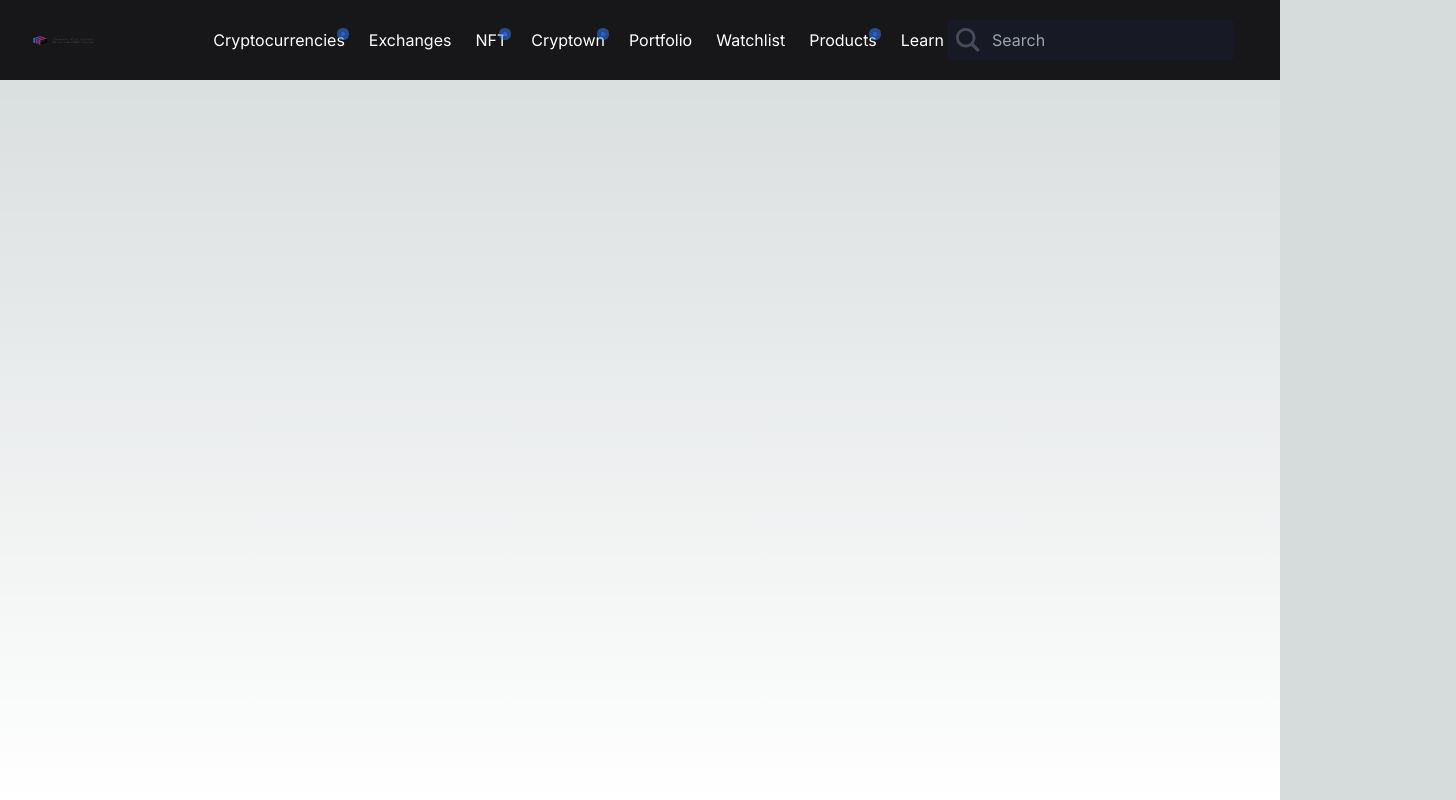
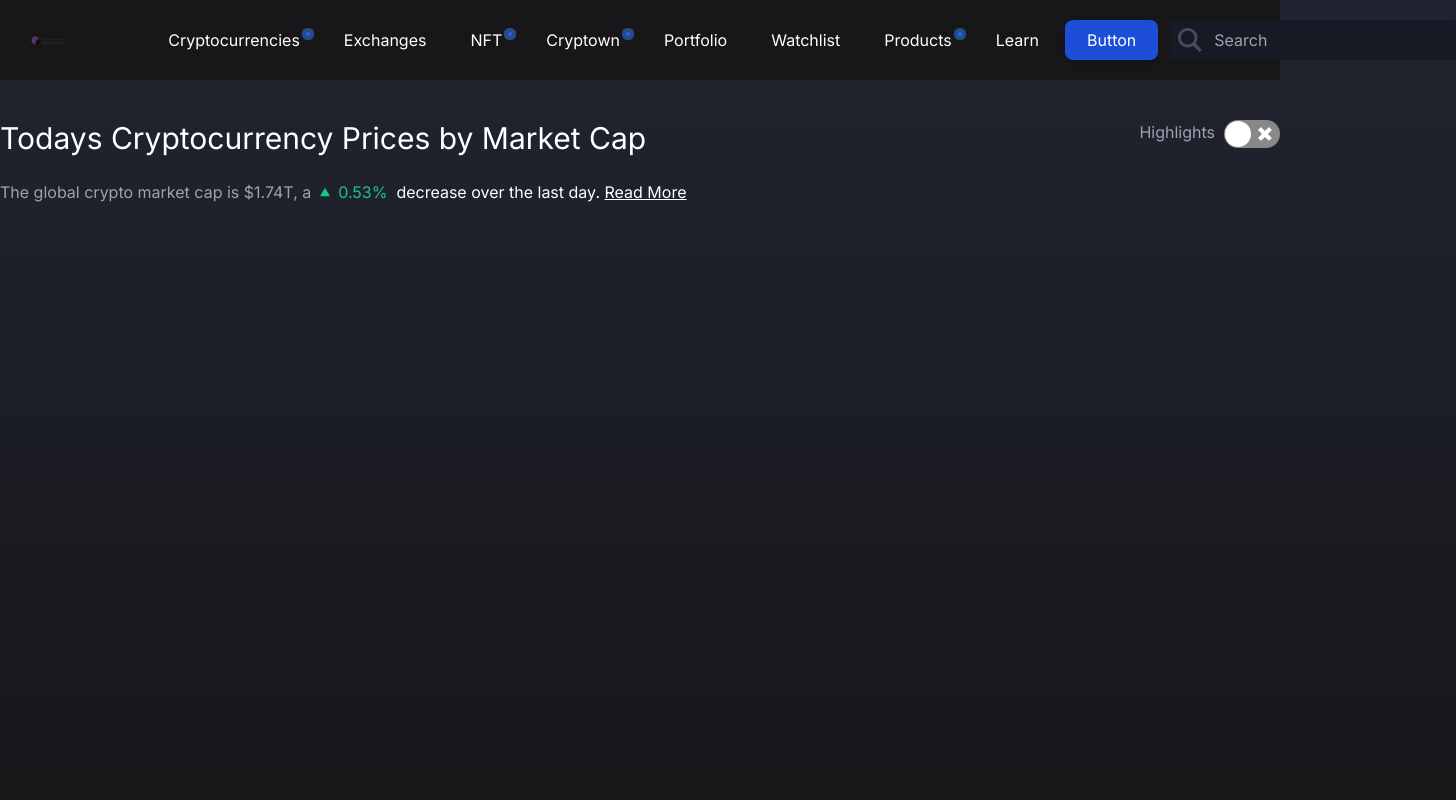
Before and after one commit to vineyard1219/coin-market, a Next.js app: page / in a window 1280 px wide. Shown: the whole page, 1456 px wide, since content can reach past the window. Built offline with nearby package versions, Linux system fonts and the light colour scheme.

Commit message:
홈페이지 상단 부분 구축

```diff
--- a/app/globals.css
+++ b/app/globals.css
@@ -1,6 +1,12 @@
 @tailwind base;
 @tailwind components;
 @tailwind utilities;
+
+body {
+  background: linear-gradient(to bottom, #212430, #17171a);
+  height: 100%;
+  width: 100vw;
+}
 
 :root {
   --foreground-rgb: 0, 0, 0;
@@ -16,7 +22,7 @@
   }
 }
 
-body {
+/* body {
   color: rgb(var(--foreground-rgb));
   background: linear-gradient(
       to bottom,
@@ -24,4 +30,4 @@ body {
       rgb(var(--background-end-rgb))
     )
     rgb(var(--background-start-rgb));
-}
+} */
--- a/app/page.tsx
+++ b/app/page.tsx
@@ -1,12 +1,13 @@
 import Image from 'next/image'
 import Header from '@/components/Header'
+import Trending from '@/components/Trending'
 
 export default function Home() {
   return (
     <div className='min-h-screen'>
       <Header />
       <div className='mt-10'/>
-      {/*ddd*/}
+      <Trending />
       <div className='mt-20'/>
       {/*ddd*/}
 
--- a/components/Header.tsx
+++ b/components/Header.tsx
@@ -7,9 +7,11 @@ const styles = {
   headerWrapper: `flex justify-center h-full max-w-screen-xl mx-auto px-4`,
   nav: `flex justify-center items-center gap-[20px]`,
   navItem: `relative mr-1 cursor-pointer hover:opacity-60`,
+  navLink: `text-white flex mx-[10px]`,
   badge: `rounded-full bg-blue-600 h-1 w-1 absolute bottom-5 right-0 top-1 ring-4`,
   inputContainer: `flex items-center justify-center p-2 rounded bg-[#171924]`,
   input: `bg-transparent outline-none text-white w-70 ml-3`,
+  navbtn: `py-2 px-3 bg-blue-700 text-white rounded-lg shadow-md hover:bg-blue-500 focus:outline-none focus:ring-2 focus:ring-blue-400 focus:ring-opacity-75 mx-3`
 }
 
 const Header = () => {
@@ -63,6 +65,9 @@ const Header = () => {
 
         <div className='flex items-center'>
           {/* <ConnectButton /> */}
+          <div className={styles.navbtn}>
+            <div className={styles.navLink}>Button</div>
+          </div>
 
           <div className={styles.inputContainer}>
             <Search />
--- /dev/null
+++ b/components/Trending.tsx
@@ -0,0 +1,79 @@
+'use client'
+
+import React, { useState } from 'react'
+import fire from '@/assets/fire.png'
+import btc from '@/assets/btc.png'
+import usdt from '@/assets/usdt.png'
+import gainers from '@/assets/gainers.png'
+import recent from '@/assets/recent.png'
+import ReactSwitch from 'react-switch'
+import Rate from '@/components/cmc-table/Rate'
+
+const styles = {
+  trendingWrapper: `mx-auto max-w-screen-2xl`,
+  h1: `text-3xl text-white`,
+  flexCenter: `flex items-center,`
+}
+
+const trendingData = [
+  {
+    number: 1,
+    symbol: "BTC",
+    name: "Bitcoin",
+    icon: btc,
+    isIncrement: true,
+    rate: "2.34%"
+  },
+  {
+    number: 2,
+    symbol: "USDT",
+    name: "Tether",
+    icon: usdt,
+    isIncrement: false,
+    rate: "9.32%"
+  },
+  {
+    number: 3,
+    symbol: "BTC",
+    name: "Bitcoin",
+    icon: btc,
+    isIncrement: true,
+    rate: "2.34%"
+  },
+
+]
+
+const Trending = () => {
+    const [checked, setChecked] = useState(false)
+
+  return (
+    <div className='text-white'>
+      <div className={styles.trendingWrapper}>
+        <div className='flex justify-between'>
+          <h1 className={styles.h1}>Todays Cryptocurrency Prices by Market Cap</h1>
+
+            <div className='flex'>
+              <p className='text-gray-400 '>Highlights &nbsp;</p>
+              <ReactSwitch checked={checked} onChange={() => { setChecked(!checked) }} />
+            </div>
+        </div>
+        <br/>
+
+        <div className='flex'>
+          <p className='text-gray-400'>The global crypto market cap is $1.74T, a &nbsp;</p>
+          <span> <Rate isIncrement={true} rate='0.53%' /> </span>
+          <p> &nbsp; decrease over the last day. <span className='underline'>Read More</span> </p>
+        </div>
+        <br/>
+
+        <div className={styles.flexCenter}>
+          {/* <TrendingCard title='Trending' icon={fire} trendingData={trendingData} />
+          <TrendingCard title='Biggest Gainers' icon={gainers} trendingData={trendingData} />
+          <TrendingCard title='Recently Added' icon={recent} trendingData={trendingData} /> */}
+        </div>
+      </div>
+    </div>
+  )
+}
+
+export default Trending
--- /dev/null
+++ b/components/cmc-table/Rate.tsx
@@ -0,0 +1,20 @@
+import React from 'react'
+import ChevronDown from '@/assets/svg/chevronDown'
+import ChevronUp from '@/assets/svg/chevronUp'
+
+const styles = {
+  rate: `rate flex items-center`,
+  red: `ml-2 text-[#EA3943]`,
+  green: `ml-2 text-[#17C784]`,
+}
+
+const Rate = ({isIncrement, rate}) => {
+  return (
+    <div className={styles.rate}>
+      {isIncrement ? <ChevronUp fill='#17C784' /> : <ChevronDown fill='#EA3943' />}
+        <p className={isIncrement ? styles.green : styles.red}>{rate}</p>
+    </div>
+  )
+}
+
+export default Rate
--- a/package.json
+++ b/package.json
@@ -17,6 +17,7 @@
     "postcss": "8.4.26",
     "react": "18.2.0",
     "react-dom": "18.2.0",
+    "react-switch": "^7.0.0",
     "tailwindcss": "3.3.3",
     "typescript": "5.1.6"
   }
```
Also changed, not shown: 1 other file (tests, documents, lock files or other folders).
